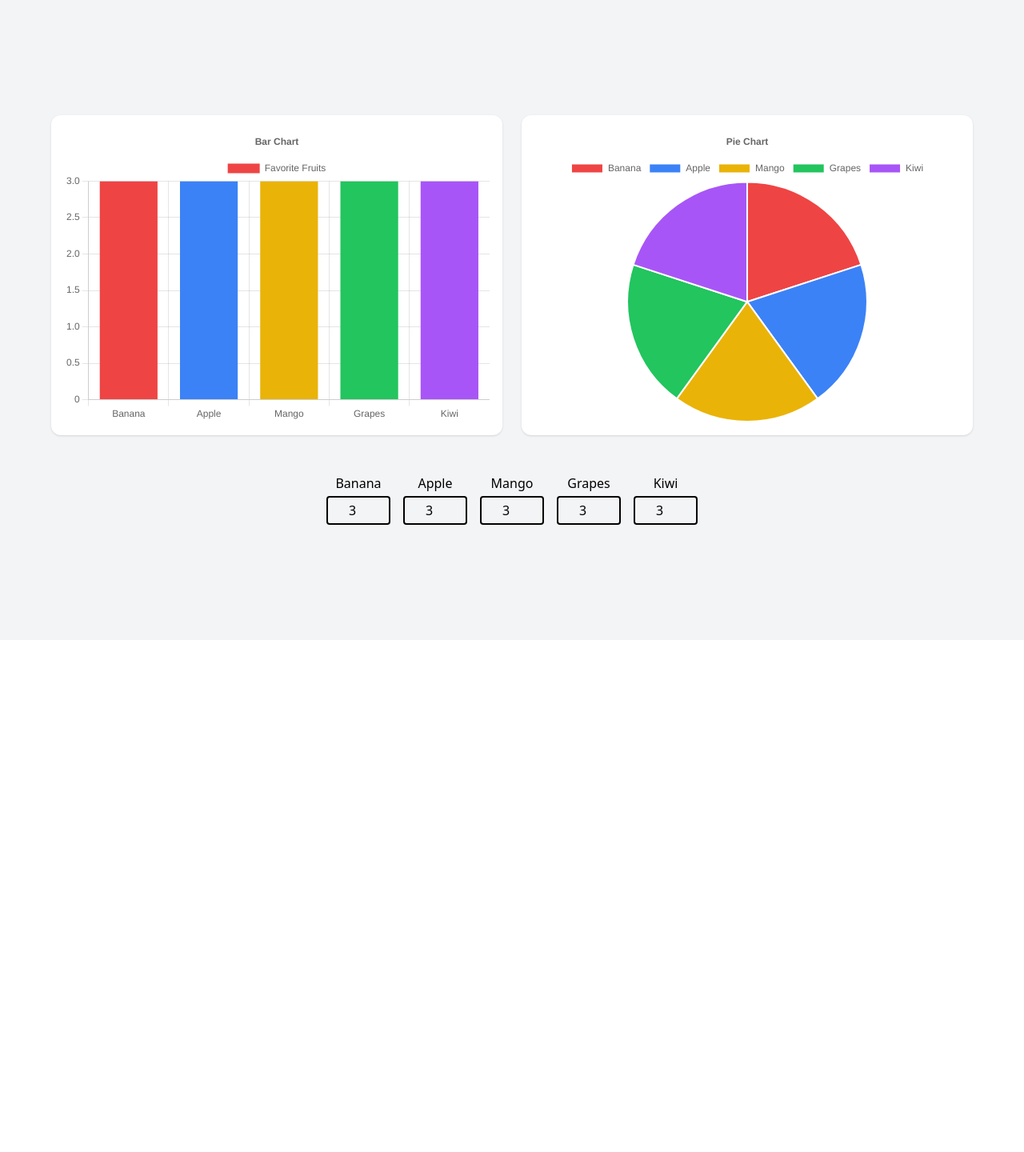
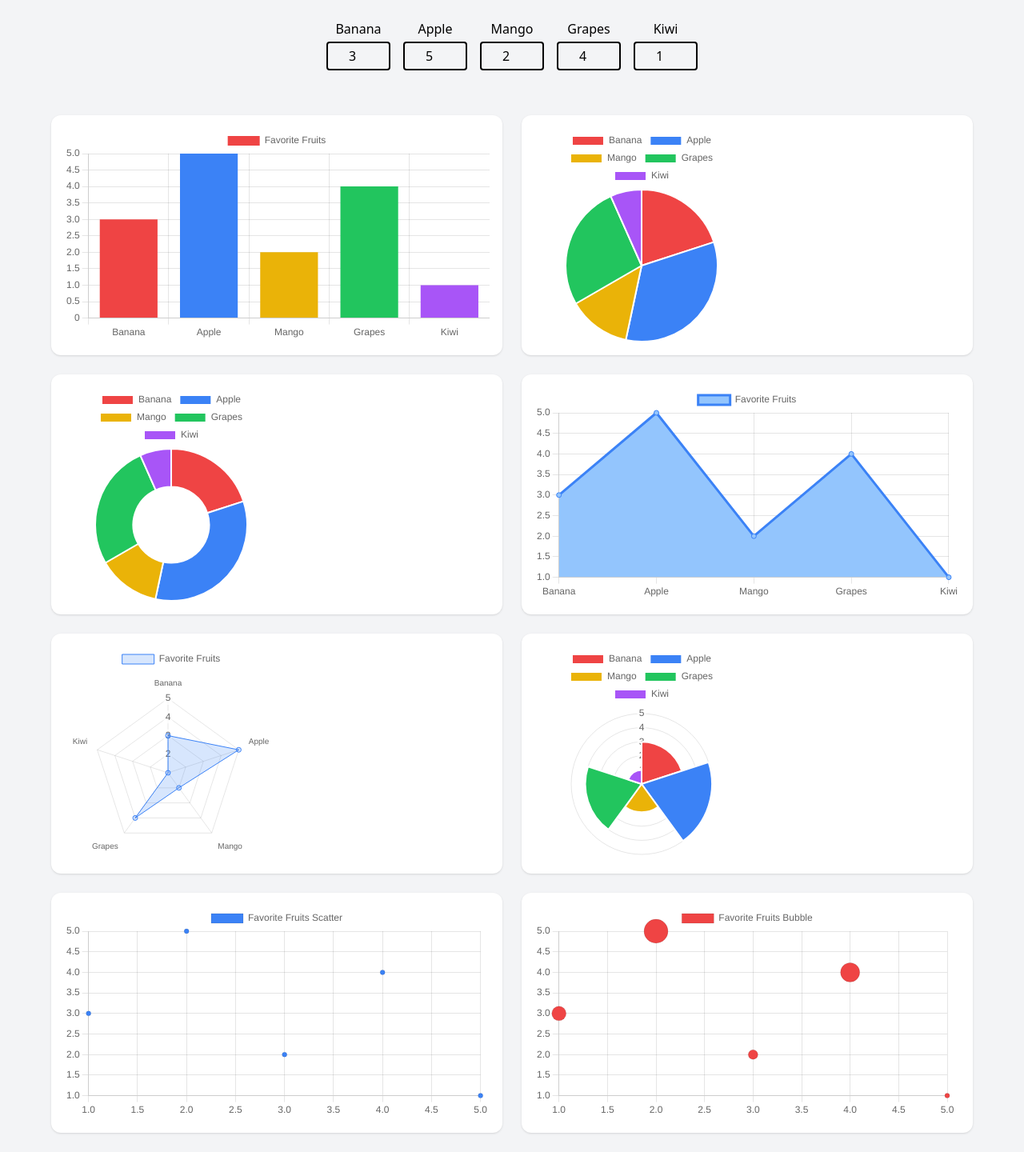
Before and after one commit to benedict1117/react-chart-js-demo, a React (Vite) app: page / in a window 1280 px wide. Shown: the whole page at 80% size. Before the commit the page ends 800 px from the top, so only its background shows below. Built offline with nearby package versions, Linux system fonts and the light colour scheme.

Commit message:
Added all possible kind of data

```diff
--- a/src/App.tsx
+++ b/src/App.tsx
@@ -4,80 +4,130 @@ import {
   LinearScale,
   BarElement,
   ArcElement,
+  PointElement,
+  LineElement,
   Title,
   Tooltip,
   Legend,
+  Filler,
+  RadialLinearScale,
+  PolarAreaController,
+  LineController,
+  BubbleController,
+  ScatterController,
   type ChartOptions,
   type ChartData,
 } from "chart.js";
 import { useState } from "react";
-import { Bar, Pie } from "react-chartjs-2";
+import { Bar, Pie, Line, Doughnut, Radar, PolarArea, Bubble, Scatter } from "react-chartjs-2";
 
-ChartJS.register(CategoryScale, LinearScale, BarElement, ArcElement, Title, Tooltip, Legend);
+// Register all Chart.js components we need
+ChartJS.register(
+  CategoryScale,
+  LinearScale,
+  BarElement,
+  ArcElement,
+  PointElement,
+  LineElement,
+  Title,
+  Tooltip,
+  Legend,
+  Filler,
+  RadialLinearScale,
+  PolarAreaController,
+  LineController,
+  BubbleController,
+  ScatterController
+);
 
 const LABELS = ["Banana", "Apple", "Mango", "Grapes", "Kiwi"];
 const COLORS = ["#ef4444", "#3b82f6", "#eab308", "#22c55e", "#a855f7"];
-
-const INITIAL_VALUES = [3, 3, 3, 3, 3];
+const INITIAL_VALUES = [3, 5, 2, 4, 1];
 
 export default function App() {
   const [values, setValues] = useState<number[]>(INITIAL_VALUES);
 
-  // Update one value
   const handleChangeValue = (index: number, value: number) => {
     const newValues = [...values];
     newValues[index] = value;
     setValues(newValues);
   };
 
-  // Bar chart data (Type-safe)
+  // Derived chart data
   const barData: ChartData<"bar", number[], string> = {
+    labels: LABELS,
+    datasets: [{ label: "Favorite Fruits", data: values, backgroundColor: COLORS }],
+  };
+
+  const pieData: ChartData<"pie", number[], string> = {
+    labels: LABELS,
+    datasets: [{ label: "Favorite Fruits", data: values, backgroundColor: COLORS }],
+  };
+
+  const doughnutData: ChartData<"doughnut", number[], string> = {
+    labels: LABELS,
+    datasets: [{ label: "Favorite Fruits", data: values, backgroundColor: COLORS }],
+  };
+
+  const lineData: ChartData<"line", number[], string> = {
+    labels: LABELS,
+    datasets: [{ label: "Favorite Fruits", data: values, borderColor: "#3b82f6", backgroundColor: "#93c5fd", fill: true }],
+  };
+
+  const radarData: ChartData<"radar", number[], string> = {
     labels: LABELS,
     datasets: [
       {
         label: "Favorite Fruits",
         data: values,
-        backgroundColor: COLORS,
+        backgroundColor: "rgba(59, 130, 246, 0.2)",
+        borderColor: "#3b82f6",
+        borderWidth: 1,
       },
     ],
   };
 
-  // Pie chart data (Type-safe)
-  const pieData: ChartData<"pie", number[], string> = {
+  const polarAreaData: ChartData<"polarArea", number[], string> = {
+    labels: LABELS,
+    datasets: [{ label: "Favorite Fruits", data: values, backgroundColor: COLORS }],
+  };
+
+  const scatterData: ChartData<"scatter", { x: number; y: number }[], string> = {
     labels: LABELS,
     datasets: [
       {
-        label: "Favorite Fruits",
-        data: values,
-        backgroundColor: COLORS,
+        label: "Favorite Fruits Scatter",
+        data: values.map((v, i) => ({ x: i + 1, y: v })),
+        backgroundColor: "#3b82f6",
       },
     ],
   };
 
-  const barOptions: ChartOptions<"bar"> = {
-    responsive: true,
-    maintainAspectRatio: false,
-    plugins: { legend: { position: "top" }, title: { display: true, text: "Bar Chart" } },
+  const bubbleData: ChartData<"bubble", { x: number; y: number; r: number }[], string> = {
+    labels: LABELS,
+    datasets: [
+      {
+        label: "Favorite Fruits Bubble",
+        data: values.map((v, i) => ({ x: i + 1, y: v, r: v * 3 })),
+        backgroundColor: "#ef4444",
+      },
+    ],
   };
 
-  const pieOptions: ChartOptions<"pie"> = {
-    responsive: true,
-    maintainAspectRatio: false,
-    plugins: { legend: { position: "top" }, title: { display: true, text: "Pie Chart" } },
-  };
+  // Common options
+  const barOptions: ChartOptions<"bar"> = { responsive: true, plugins: { legend: { position: "top" } } };
+  const pieOptions: ChartOptions<"pie"> = { responsive: true, plugins: { legend: { position: "top" } } };
+  const doughnutOptions: ChartOptions<"doughnut"> = { responsive: true, plugins: { legend: { position: "top" } } };
+  const lineOptions: ChartOptions<"line"> = { responsive: true, plugins: { legend: { position: "top" } } };
+  const radarOptions: ChartOptions<"radar"> = { responsive: true, plugins: { legend: { position: "top" } } };
+  const polarAreaOptions: ChartOptions<"polarArea"> = { responsive: true, plugins: { legend: { position: "top" } } };
+  const scatterOptions: ChartOptions<"scatter"> = { responsive: true, plugins: { legend: { position: "top" } } };
+  const bubbleOptions: ChartOptions<"bubble"> = { responsive: true, plugins: { legend: { position: "top" } } };
 
   return (
     <div className="flex flex-col items-center justify-center gap-8 p-6 bg-gray-100 min-h-screen">
-      <div className="grid grid-cols-1 md:grid-cols-2 gap-6 w-full max-w-6xl h-[400px]">
-        <div className="bg-white p-4 rounded-xl shadow">
-          <Bar data={barData} options={barOptions} />
-        </div>
-        <div className="bg-white p-4 rounded-xl shadow">
-          <Pie data={pieData} options={pieOptions} />
-        </div>
-      </div>
-
-      <div className="flex flex-wrap gap-4 justify-center mt-4">
+      {/* Inputs */}
+      <div className="flex flex-wrap gap-4 justify-center mb-6">
         {LABELS.map((item, index) => (
           <div key={item} className="flex flex-col items-center">
             <label className="mb-1 font-medium">{item}</label>
@@ -90,6 +140,34 @@ export default function App() {
           </div>
         ))}
       </div>
+
+      {/* Charts */}
+      <div className="grid grid-cols-1 md:grid-cols-2 gap-6 w-full max-w-6xl">
+        <div className="h-[300px] bg-white p-4 rounded-xl shadow">
+          <Bar data={barData} options={barOptions} />
+        </div>
+        <div className="h-[300px] bg-white p-4 rounded-xl shadow">
+          <Pie data={pieData} options={pieOptions} />
+        </div>
+        <div className="h-[300px] bg-white p-4 rounded-xl shadow">
+          <Doughnut data={doughnutData} options={doughnutOptions} />
+        </div>
+        <div className="h-[300px] bg-white p-4 rounded-xl shadow">
+          <Line data={lineData} options={lineOptions} />
+        </div>
+        <div className="h-[300px] bg-white p-4 rounded-xl shadow">
+          <Radar data={radarData} options={radarOptions} />
+        </div>
+        <div className="h-[300px] bg-white p-4 rounded-xl shadow">
+          <PolarArea data={polarAreaData} options={polarAreaOptions} />
+        </div>
+        <div className="h-[300px] bg-white p-4 rounded-xl shadow">
+          <Scatter data={scatterData} options={scatterOptions} />
+        </div>
+        <div className="h-[300px] bg-white p-4 rounded-xl shadow">
+          <Bubble data={bubbleData} options={bubbleOptions} />
+        </div>
+      </div>
     </div>
   );
 }
```
